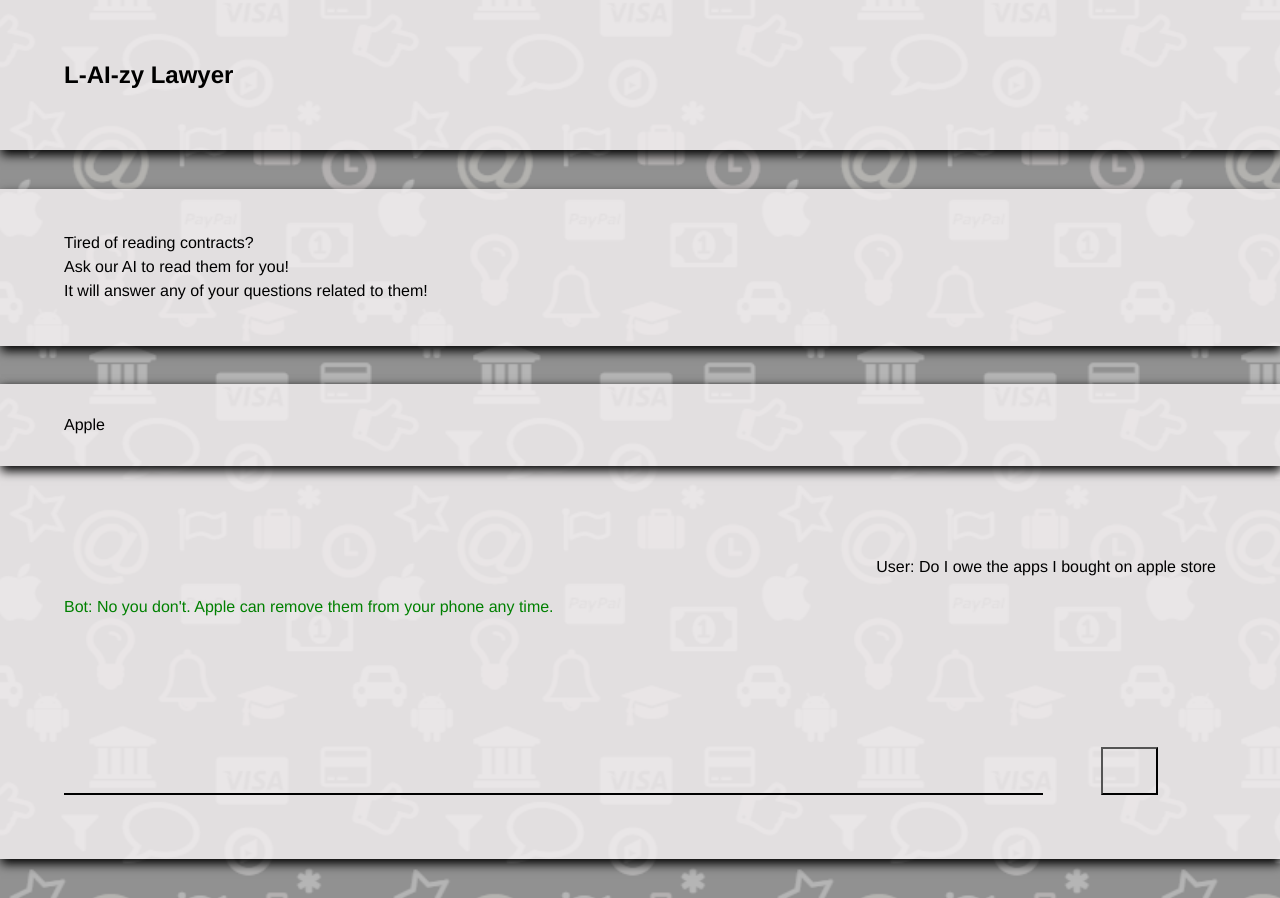
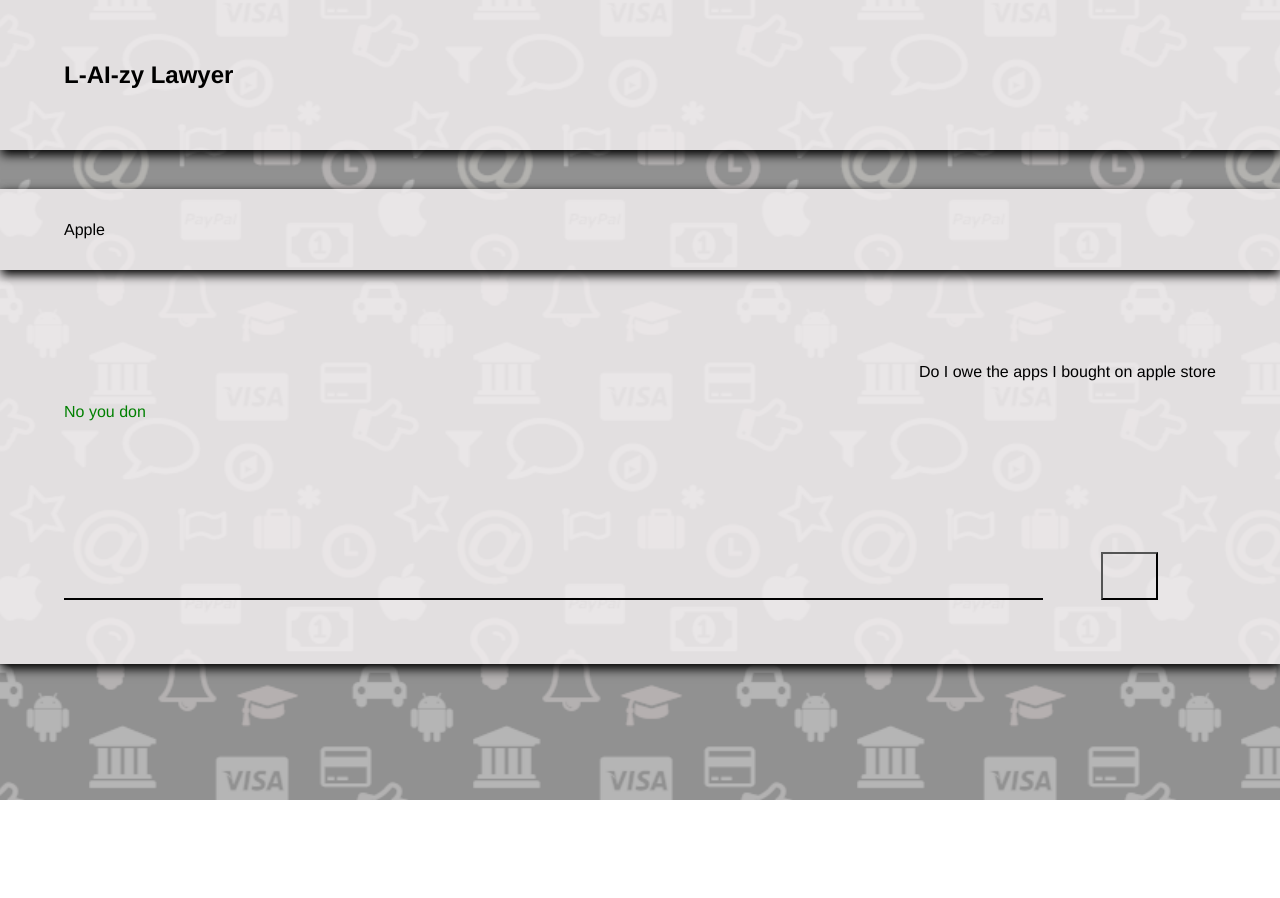
Before and after one commit to KostyaShey/legail, a SvelteKit app in the folder legail/: page / in a window 1280 px wide. After the commit the page ends 800 px from the top, so only its background shows below. Built offline with nearby package versions, Linux system fonts and the light colour scheme; some icons are missing.

Commit message:
simplified the demo

```diff
--- a/legail/src/routes/+page.svelte
+++ b/legail/src/routes/+page.svelte
@@ -9,7 +9,6 @@
 {#if $loginState}
     <UserConversations />
 {:else}
-    <LoginPage />
     <ChatboxDemo />
 {/if}
 
--- a/legail/src/routes/components/ChatHistory.svelte
+++ b/legail/src/routes/components/ChatHistory.svelte
@@ -1,17 +1,48 @@
 <script>
 
-export let chatMessages
+    import { fade } from "svelte/transition";
 
-function returnSenderLabel (messageLabel) {
-    return messageLabel ? "User:" : "Bot:";
-};
+    export let chatMessages
+
+    function returnSenderLabel (messageLabel) {
+        return messageLabel ? "User:" : "Bot:";
+    };
+
+    function typewriter(node, { speed = 1 }) {
+            const valid = (
+                node.childNodes.length === 1 &&
+                node.childNodes[0].nodeType === Node.TEXT_NODE
+            );
+
+            if (!valid) {
+                throw new Error(`This transition only works on elements with a single text node child`);
+            };
+
+            const text = node.textContent;
+            const duration = text.length / (speed * 0.01);
+
+            return {
+                duration,
+                tick: t => {
+                    const i = Math.trunc(text.length * t);
+                    node.textContent = text.slice(0, i);
+                }
+        };
+    }
+
 
 </script>
 
 <div class="chatHistory">
     {#each $chatMessages as message}
         <div class:chatMessageUser={message.userMessage} class:chatMessageComputer={!message.userMessage}>
-            <p>{returnSenderLabel(message.userMessage)} {message.text}</p>
+            {#if message.userMessage}
+                <p>{message.text}</p>
+            {:else}
+                <p transition:typewriter>{message.text}</p>
+            {/if}
+
+
         </div>
     {/each}
 </div>
--- a/legail/src/routes/components/ChatboxDemo.svelte
+++ b/legail/src/routes/components/ChatboxDemo.svelte
@@ -1,6 +1,5 @@
 <script>
 
-    import { chatInfo, chatMessages } from "../stores/chatSessionDemo";
     import { writable } from "svelte/store";
     import { slide } from 'svelte/transition';
     import { onMount } from "svelte";
@@ -8,7 +7,27 @@
     import ChatHistory from "./ChatHistory.svelte";
     import ChatInputDemo from "./ChatInputDemo.svelte";
 
+    const chatMessages = [
+        {
+            id: "asjnfdoijnasoidfj",
+            userMessage: true,
+            text: "Do I owe the apps I bought on apple store"
+        },
+        {
+            id: "asjnidfj",
+            userMessage: false,
+            text: "No you don't. Apple can remove them from your phone any time. In fact they can remove contacts from your phone."
+        }
+    ]
+
+    const chatInfo = {
+            id: 1,
+            ownerToken: 'something something',
+            title: 'Apple'
+        }
+
     let minimized = true;
+
     const minimizedToggle = () => {minimized = !minimized;}
 
     export let chatMessagesDemo = writable([])
@@ -17,9 +36,9 @@
         const myTimeout = setTimeout(minimizedToggle, 2000);
         let counter = 0;
         const i = setInterval(function() {
-                            $chatMessagesDemo = [...$chatMessagesDemo, $chatMessages[counter]];
+                            $chatMessagesDemo = [...$chatMessagesDemo, chatMessages[counter]];
                             counter++;
-                            if(counter === $chatMessages.length) {
+                            if(counter === chatMessages.length) {
                                 clearInterval(i);
                             }
                 }, 2000);
@@ -37,7 +56,7 @@
 
     <div transition:slide class="chatbox default-container">
 
-        <ChatTitle title={$chatInfo.title} minimizedToggle={minimizedToggle} minimizedState={minimized}/>
+        <ChatTitle title={chatInfo.title} minimizedToggle={minimizedToggle} minimizedState={minimized}/>
 
         {#if !minimized}
             <div transition:slide>
@@ -52,7 +71,7 @@
     <style>
         .chatbox {
             height: auto;
-        }
+    }
 
 
 
--- a/legail/src/routes/stores/chatSessionDemo.js
+++ /dev/null
@@ -1,28 +0,0 @@
-import { readable, writable } from "svelte/store";
-
-
-export let chatMessages = writable([
-    {
-        id: "asjnfdoijnasoidfj",
-        userMessage: true,
-        text: "Do I owe the apps I bought on apple store"
-    },
-    {
-        id: "asjnidfj",
-        userMessage: false,
-        text: "No you don't. Apple can remove them from your phone any time."
-    },
-    {
-        id: "asjn askjdhihasghid idfj",
-        userMessage: false,
-        text: "In fact they can remove contacts from your phone."
-    }
-])
-
-export const chatInfo = readable(
-    {
-        id: 1,
-        ownerToken: 'something something',
-        title: 'Apple'
-    }
-)
```
